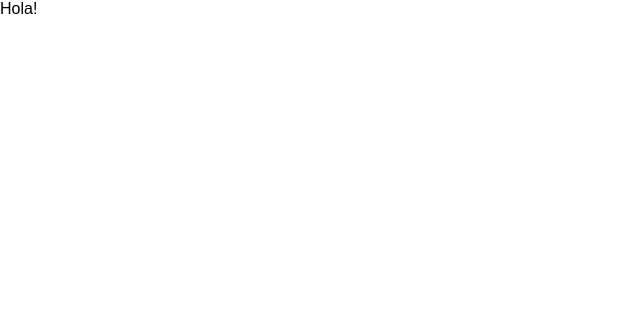
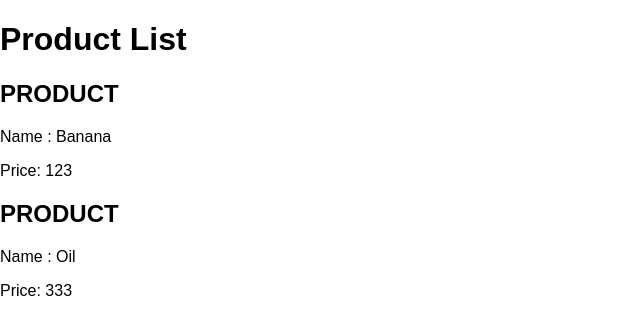
Before and after one commit to behnum/react-sandbox, a React (Create React App) app: page / in a window 1280 px wide. Shown: the top 334 px of the page, without its empty margins (0-640 px from the left). Built offline with nearby package versions, Linux system fonts and the light colour scheme.

Commit message:
Basic component combination

```diff
--- a/src/App.js
+++ b/src/App.js
@@ -1,13 +1,49 @@
-import React, { Component } from 'react';
+// TODO: Move const products outside of ProductList (based on source)
 
-class BaseComponent extends Component {
+import React, { Component } from "react";
+// Based on: https://goo.gl/2ZE1mX
+class ProductList extends Component {
   render() {
+    const products = [
+      {
+        name: "Banana",
+        price: 123
+      },
+      {
+        name: "Oil",
+        price: 333
+      }
+    ];
+
+    const productList = products.map(function(product, index) {
+      return (
+        <ProductItem key={index} name={product.name} price={product.price} />
+      );
+    });
+
     return (
       <div>
-        Hola!
+        <h1>Product List</h1>
+        {productList}
       </div>
     );
   }
 }
 
-export default BaseComponent;
+class ProductItem extends Component {
+  render() {
+    return (
+      <div>
+        <h2>PRODUCT</h2>
+        <p>
+          Name : {this.props.name}
+        </p>
+        <p>
+          Price: {this.props.price}
+        </p>
+      </div>
+    );
+  }
+}
+
+export default ProductList;
```
